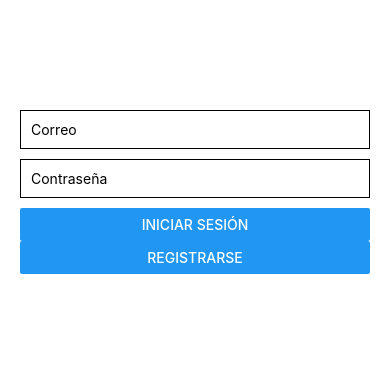
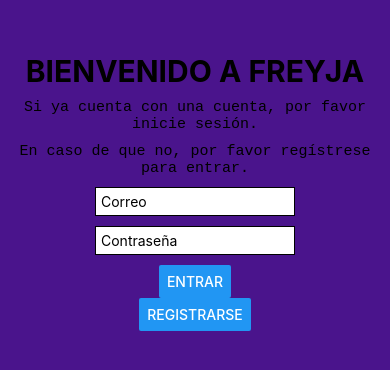
Before and after one commit to Diana-MCM/FREYJA, a React Native app in the folder FREYJA/: screen / in a window 390 px wide. Shown: the part 230-600 px from the top of the page. Built offline with nearby package versions, Linux system fonts and the light colour scheme.

Commit message:
app nueva

```diff
--- a/FREYJA/App.js
+++ b/FREYJA/App.js
@@ -4,7 +4,6 @@ import { View, Text, Button, TextInput, Alert } from 'react-native';
 //import RegistroDeUsuario from './componentes/RegistroDeUsuario';
 //import DatosPersonales from './componentes/DatosPersonales';
 //import VistaDatos from './componentes/VistaDatos';
-//import GestionMedicamentos from './componentes/GestionMedicamentos';
 
 const IniciarSesion = ({ setScreen, setNombreUsuario }) => {
   const [email, setEmail] = useState('');
@@ -20,21 +19,45 @@ const IniciarSesion = ({ setScreen, setNombreUsuario }) => {
   };
 
   return (
-    <View style={{ flex: 1, justifyContent: 'center', padding: 20 }}>
+    <View style={{
+      flex: 1,
+      justifyContent: 'center',
+      alignItems: 'center',
+      backgroundColor: '#4A148C'
+    }}>
+      <Text style={{ fontSize: 30, fontWeight: 'bold', marginBottom: 10 }}>BIENVENIDO A FREYJA</Text>
+      <Text style={{ fontSize: 15, marginBottom: 10, fontFamily: 'Courier New', textAlign: 'center' }}>
+        Si ya cuenta con una cuenta, por favor inicie sesión.
+      </Text>
+      <Text style={{ fontSize: 15, marginBottom: 10, fontFamily: 'Courier New', textAlign: 'center' }}>
+        En caso de que no, por favor regístrese para entrar.
+      </Text>
       <TextInput
         placeholder="Correo"
         value={email}
         onChangeText={setEmail}
-        style={{ borderWidth: 1, marginBottom: 10, padding: 10 }}
+        style={{
+          borderWidth: 1,
+          marginBottom: 10,
+          width: 200,
+          padding: 5,
+          backgroundColor: 'white'
+        }}
       />
       <TextInput
         placeholder="Contraseña"
+        secureTextEntry
         value={password}
         onChangeText={setPassword}
-        secureTextEntry
-        style={{ borderWidth: 1, marginBottom: 10, padding: 10 }}
+        style={{
+          borderWidth: 1,
+          marginBottom: 10,
+          width: 200,
+          padding: 5,
+          backgroundColor: 'white'
+        }}
       />
-      <Button title="Iniciar Sesión" onPress={handleLogin} />
+      <Button title="Entrar" onPress={handleLogin}/>
       <Button title="Registrarse" onPress={() => setScreen('RegistroDeUsuario')} />
     </View>
   );
@@ -80,7 +103,6 @@ export default function App() {
           nombreUsuario={nombreUsuario}
         />
       )}
-
     </View>
   );
 }
```
